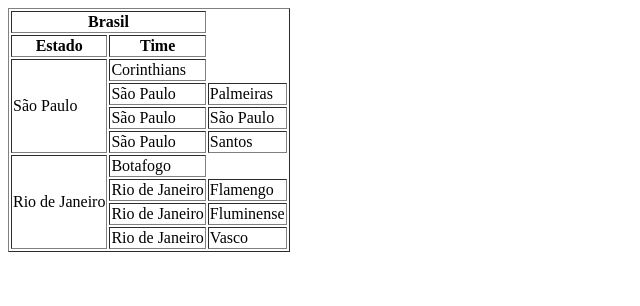
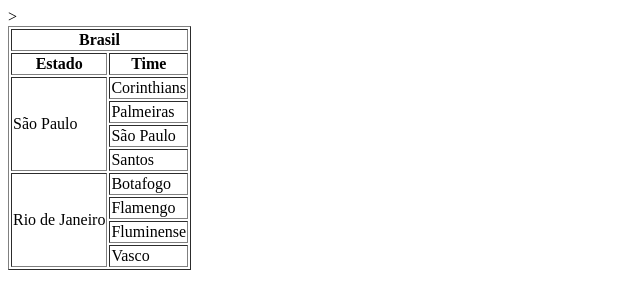
Before and after one commit to pscopel/CSW-CC1N, a plain HTML site: page Aula 07/index.html in a window 1280 px wide. Shown: the whole page, without its empty margins (0-640 px from the left). Drawn offline with Linux system fonts and the light colour scheme.

Commit message:
Update index.html

```diff
--- a/Aula 07/index.html
+++ b/Aula 07/index.html
@@ -23,15 +23,15 @@
                 <td>Corinthians</td>
             </tr>
             <tr>
-                <td>São Paulo</td>
+
                 <td>Palmeiras</td>
             </tr>
             <tr>
-                <td>São Paulo</td>
+
                 <td> São Paulo</td>
             </tr>
             <tr>
-                <td>São Paulo</td>
+                >
                 <td> Santos</td>
             </tr>
             <tr>
@@ -39,15 +39,15 @@
             <td>Botafogo</td>
             </tr>
             <tr>
-                <td> Rio de Janeiro</td>
+
                 <td>Flamengo</td>
             </tr>
             <tr>
-                <td>Rio de Janeiro
+
                 <td>Fluminense</td>
             </tr>
             <tr>
-                <td> Rio de Janeiro</td>
+
                 <td> Vasco</td>
             </tr>
         </tbody>
```
